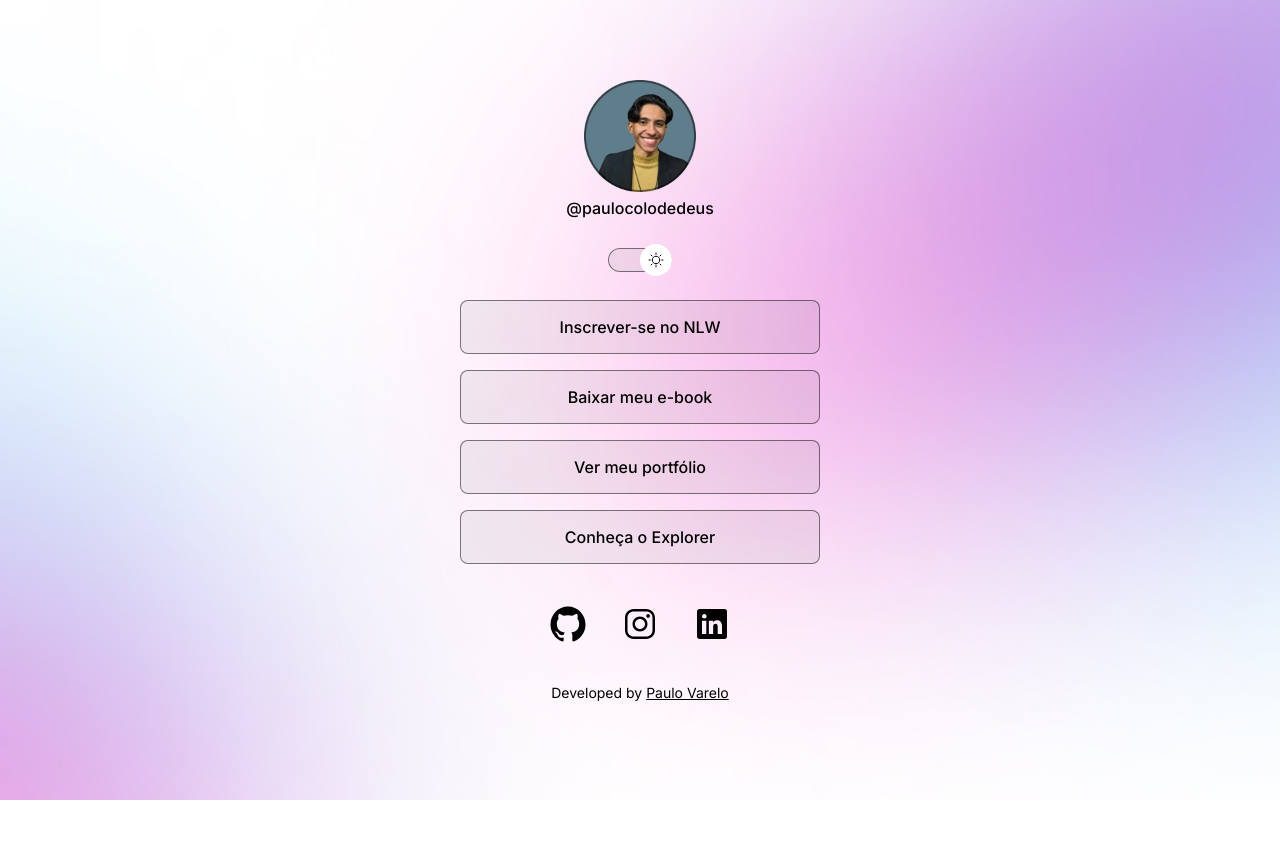
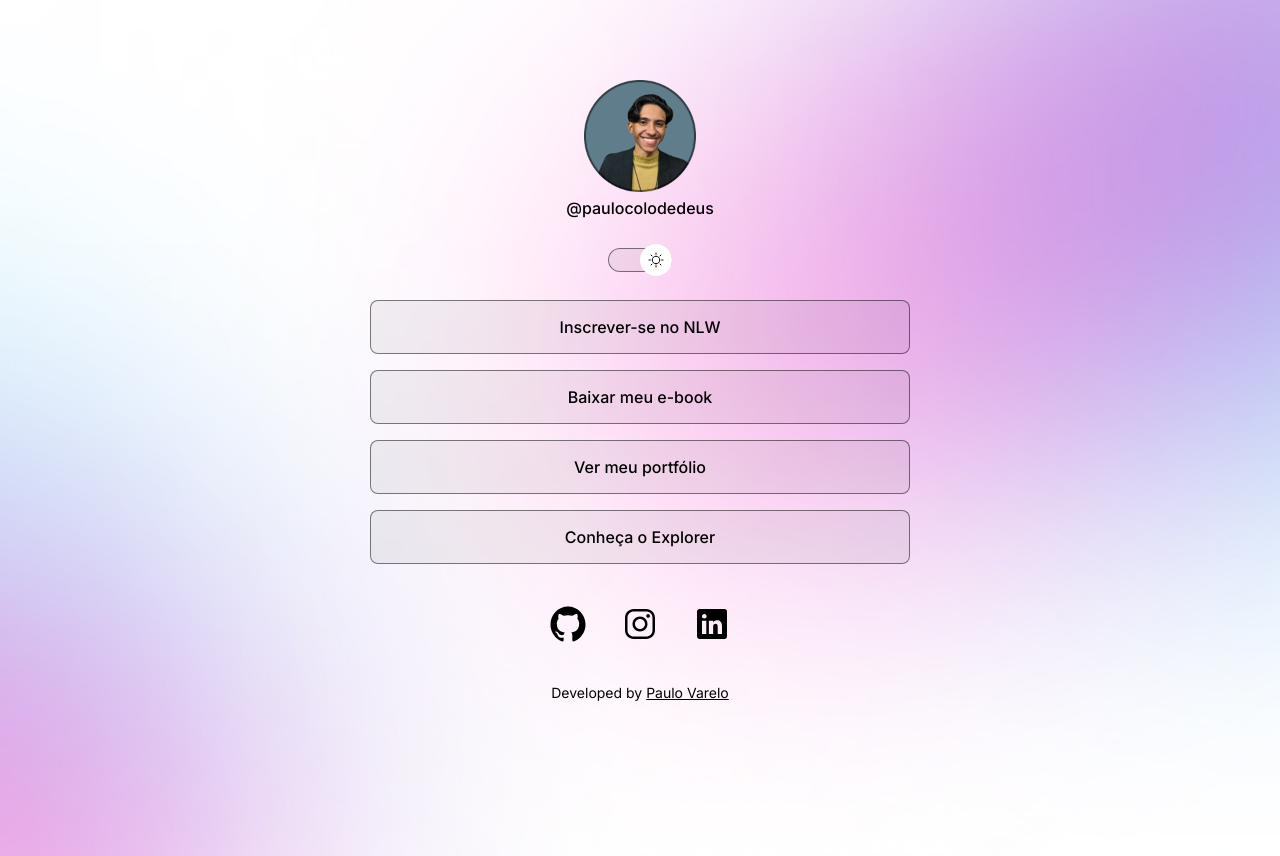
Before and after one commit to pauloVarelo/linkPortifolio, a plain HTML site: page index.html in a window 1280 px wide. Both pictures are taken after a click on the element 640 px from the left and 259 px from the top of the page. Before the commit the page ends 800 px from the top, so only its background shows below. Drawn offline with nearby package versions, Linux system fonts and the light colour scheme.

Commit message:
fix: ajuste media

```diff
--- a/style.css
+++ b/style.css
@@ -6,7 +6,7 @@
 
 :root {
   --text-color: white;
-  --bg-url: url(./assets/bg-desktop.jpg);
+  --bg-url: url(./assets/bg-mobile.jpg);
   --stroke-color: rgba(255, 255, 255, 0.5);
   --surface-color: rgba(255, 255, 255, 0.05);
   --surface-color-hover: rgba(0, 0, 0, 0.02);
@@ -16,7 +16,7 @@
 
 .light {
   --text-color: black;
-  --bg-url: url(./assets/bg-desktop-light.jpg);
+  --bg-url: url(./assets/bg-mobile-light.jpg);
   --stroke-color: rgba(0, 0, 0, 0.5);
   --surface-color: rgba(0, 0, 0, 0.05);
   --surface-color-hover: rgba(0, 0, 0, 0.02);
@@ -26,6 +26,7 @@
 
 body{
   background: var(--bg-url) no-repeat top center/cover;
+  height: 100vh;
 }
 
 body * {
@@ -34,8 +35,12 @@ body * {
 }
 
 #container {
-  width: 360px;
+  max-width: 588px;
+  width: 100%;
   margin: 56px auto 0px;
+  padding: 0 24px;
+
+
 }
 
 
@@ -153,3 +158,12 @@ footer {
   text-align: center;
   font-size: 14px;
 }
+
+@Media (min-width: 700px) {
+  :root {
+    --bg-url: url(./assets/bg-desktop.jpg);
+  }
+  .light {
+    --bg-url: url(./assets/bg-desktop-light.jpg);
+  }
+}
```
